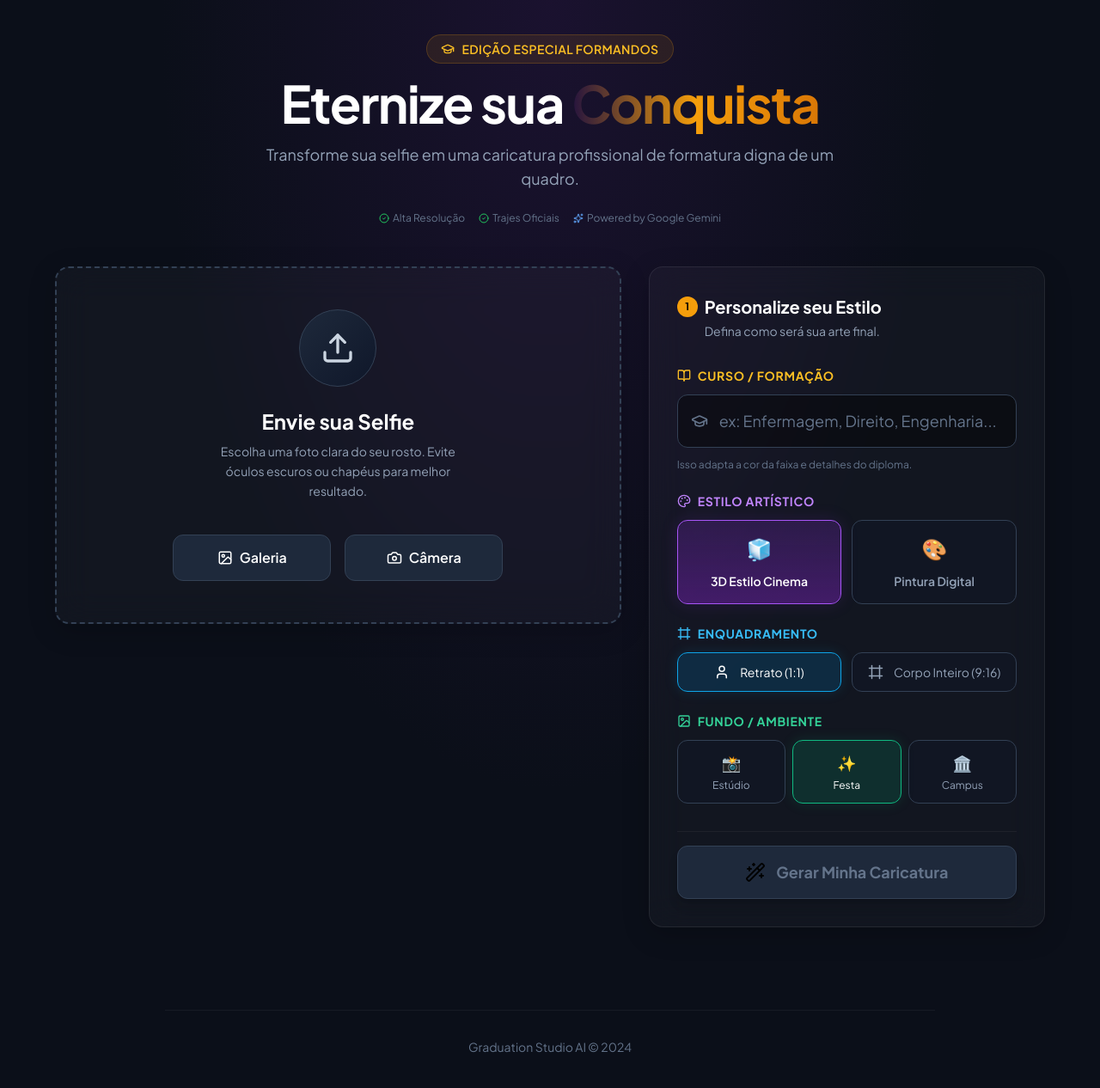
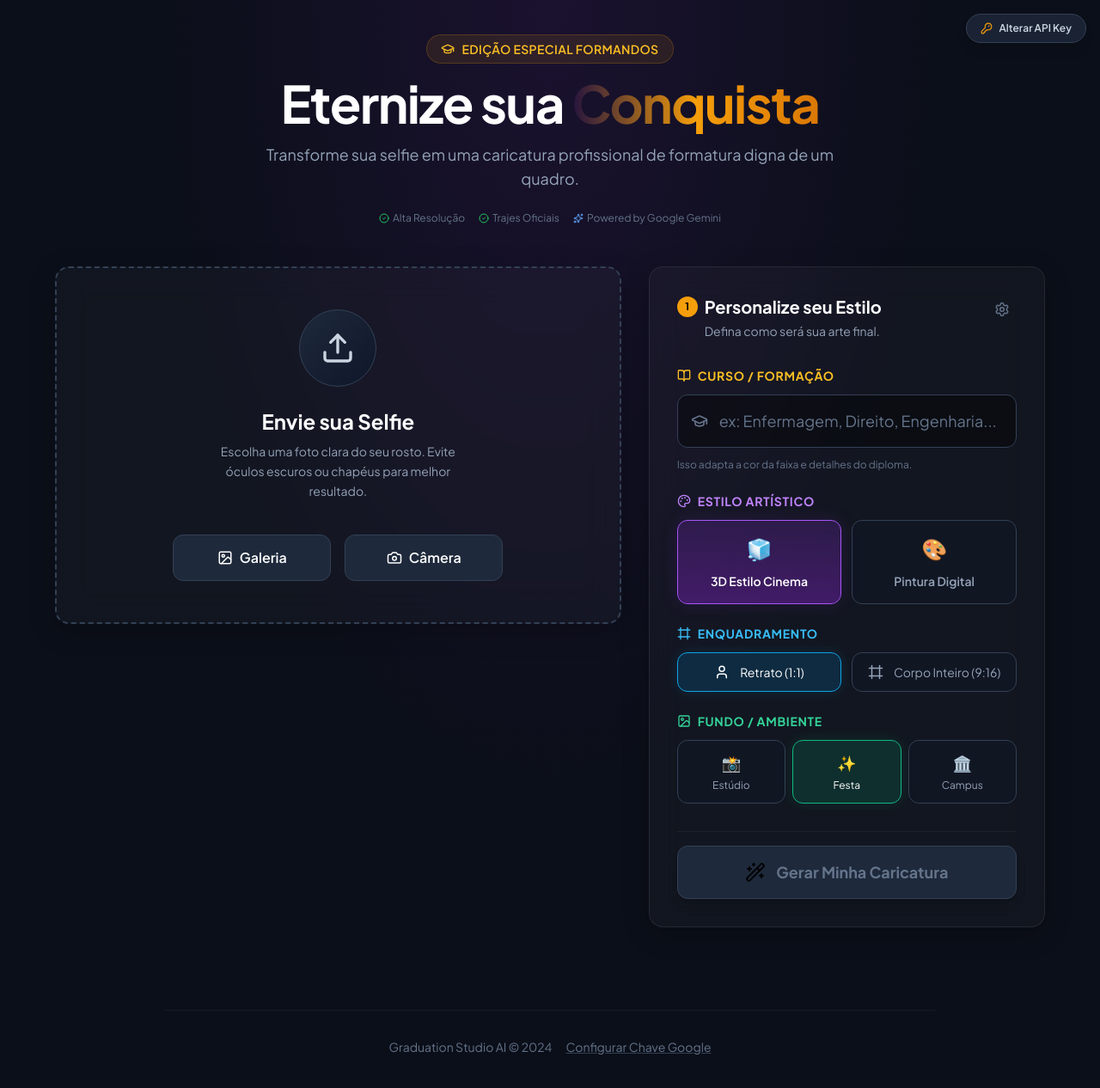
Before and after one commit to Ploykt/graduation-caricature-studio, a React (Vite) app: page / in a window 1280 px wide. Shown: the top 1266 px of the page at 86% size. Built offline with nearby package versions, Linux system fonts and the light colour scheme; no server answers.

Commit message:
update xd

```diff
--- a/App.tsx
+++ b/App.tsx
@@ -5,7 +5,7 @@ import ImageUploader from './components/ImageUploader';
 import ConfigPanel from './components/ConfigPanel';
 import ResultDisplay from './components/ResultDisplay';
 import LoadingOverlay from './components/LoadingOverlay';
-import { GraduationCap, Wand2, AlertCircle, CheckCircle2, Sparkles, KeyRound } from 'lucide-react';
+import { GraduationCap, Wand2, AlertCircle, CheckCircle2, Sparkles, KeyRound, Settings } from 'lucide-react';
 
 const App: React.FC = () => {
   // --- API KEY GATE STATE ---
@@ -37,12 +37,13 @@ const App: React.FC = () => {
         await (window as any).aistudio.openSelectKey();
         // Assume sucesso após retorno da promise, conforme docs
         setHasAccess(true);
+        // Recarrega a página para garantir que a nova chave seja usada limpa
+        window.location.reload();
       } catch (e) {
         console.error("Seleção de chave cancelada ou falhou", e);
-        // Não reseta hasAccess para false se já estava true, para não bloquear o usuário se ele cancelar a troca
       }
     } else {
-      alert("Ambiente Google AI Studio não detectado. Configure a variável de ambiente API_KEY localmente.");
+      alert("Ambiente Google AI Studio não detectado. Se estiver rodando localmente, configure a variável API_KEY.");
     }
   };
 
@@ -156,23 +157,22 @@ const App: React.FC = () => {
 
   // --- RENDER: MAIN APP ---
   return (
-    <div className="min-h-screen w-full bg-[#0B0F19] bg-[radial-gradient(ellipse_at_top,_var(--tw-gradient-stops))] from-purple-900/20 via-[#0B0F19] to-[#0B0F19] flex flex-col items-center py-10 px-4 md:px-8 animate-in fade-in duration-700">
+    <div className="min-h-screen w-full bg-[#0B0F19] bg-[radial-gradient(ellipse_at_top,_var(--tw-gradient-stops))] from-purple-900/20 via-[#0B0F19] to-[#0B0F19] flex flex-col items-center py-10 px-4 md:px-8 animate-in fade-in duration-700 relative">
 
-      {/* Top Bar with API Switcher */}
-      <div className="absolute top-4 right-4 md:top-8 md:right-8 z-50">
-         {(window as any).aistudio && (
+      {/* 1. Botão Flutuante Superior Direito (Sempre visível) */}
+      <div className="absolute top-4 right-4 z-50">
           <button
             onClick={requestAccess}
             className="flex items-center gap-2 px-4 py-2 rounded-full bg-slate-800/80 hover:bg-slate-700 border border-slate-700 hover:border-gold-500/50 text-xs font-semibold text-slate-300 hover:text-white transition-all backdrop-blur-md shadow-lg"
           >
             <KeyRound size={14} className="text-gold-500" />
-              <span>Trocar Conta Google</span>
+            <span className="hidden sm:inline">Alterar API Key</span>
+            <span className="sm:hidden">API</span>
           </button>
-          )}
       </div>
 
       {/* Header Premium */}
-      <header className="mb-12 text-center space-y-4 max-w-2xl mx-auto">
+      <header className="mb-12 text-center space-y-4 max-w-2xl mx-auto mt-8 md:mt-0">
         <div className="inline-flex items-center gap-2 px-4 py-1.5 rounded-full bg-gold-500/10 border border-gold-500/20 text-gold-400 text-sm font-semibold tracking-wide uppercase">
           <GraduationCap size={16} />
           <span>Edição Especial Formandos</span>
@@ -217,7 +217,7 @@ const App: React.FC = () => {
               <AlertCircle className="flex-shrink-0" />
               <p className="text-sm font-medium">{errorMsg}</p>
               {/* Botão de ação rápida no erro para trocar chave */}
-              {(errorMsg.includes('Chave') || errorMsg.includes('Cota')) && (window as any).aistudio && (
+              {(errorMsg.includes('Chave') || errorMsg.includes('Cota')) && (
                 <button
                   onClick={requestAccess}
                   className="ml-auto px-3 py-1 text-xs bg-red-500/20 hover:bg-red-500/40 text-red-200 rounded-lg border border-red-500/30 transition-colors whitespace-nowrap"
@@ -233,12 +233,25 @@ const App: React.FC = () => {
         {!resultImage && (
           <div className="lg:col-span-5 w-full order-2">
             <div className="glass-panel rounded-2xl p-6 md:p-8 space-y-8 sticky top-8">
+
+              {/* Header do Painel */}
+              <div className="flex justify-between items-start">
                 <div className="space-y-1">
                   <h2 className="text-xl font-bold text-white flex items-center gap-2">
                     <span className="flex items-center justify-center w-6 h-6 rounded-full bg-gold-500 text-black text-xs font-bold">1</span>
                     Personalize seu Estilo
                   </h2>
                   <p className="text-sm text-slate-400 pl-8">Defina como será sua arte final.</p>
+                </div>
+
+                {/* 2. Botão Secundário dentro do Painel (Sempre visível) */}
+                <button
+                   onClick={requestAccess}
+                   className="p-2 text-slate-500 hover:text-gold-500 transition-colors rounded-lg hover:bg-white/5"
+                   title="Alterar Chave API Google"
+                >
+                  <Settings size={18} />
+                </button>
               </div>
 
               <ConfigPanel
@@ -276,6 +289,9 @@ const App: React.FC = () => {
       <footer className="mt-24 text-center space-y-4 pb-8 border-t border-white/5 pt-8 w-full max-w-4xl">
         <div className="flex justify-center gap-4 text-sm text-slate-500">
            <p>Graduation Studio AI &copy; 2024</p>
+           <button onClick={requestAccess} className="hover:text-gold-500 transition-colors underline decoration-slate-700 hover:decoration-gold-500">
+             Configurar Chave Google
+           </button>
         </div>
       </footer>
     </div>
```
Lines whose indentation alone changed are shown as unchanged.
